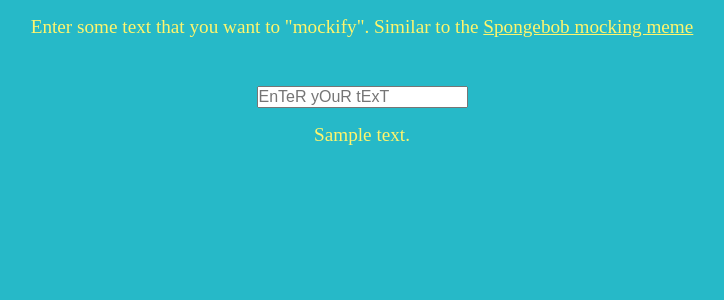
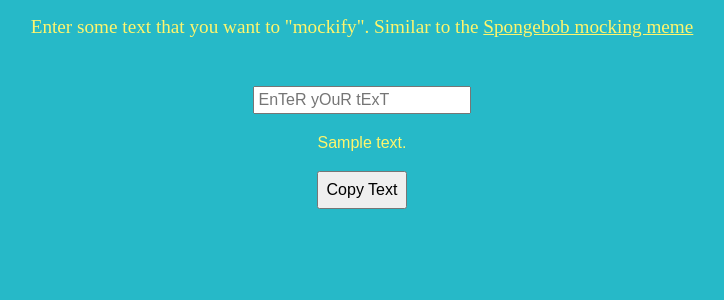
Before and after one commit to mattchupp/spongebob-meme, a Flask app: template templates/index.html in a window 1280 px wide. Shown: the top 300 px of the page, without its empty margins (278-1002 px from the left). Run offline with Flask 2, Linux system fonts and the light colour scheme; the template is opened without the code that fills it: most values are stand-ins (such as "Sample title", 1, 10 or a date in 2020).

Commit message:
added copy to clipboard button

```diff
--- a/app.py
+++ b/app.py
@@ -4,7 +4,7 @@ from flask import request, render_template
 
 
 app = flask.Flask(__name__)
-# app.config["DEBUG"] = True
+app.config["DEBUG"] = True
 
 # path -> /
 @app.route('/', methods=['GET', 'POST'])
--- a/static/app.css
+++ b/static/app.css
@@ -35,6 +35,7 @@ p {
 
 input[type=text] {
   font-size: 1rem;
+  padding: .2rem;
 }
 
 input[type=submit] {
@@ -44,3 +45,21 @@ input[type=submit] {
 label {
   font-size: 1.2rem;
 }
+
+#textToCopy {
+  /* font-size: 1.2rem;  */
+  text-align: center;
+  border: none;
+  background-color: #26B9C8;
+  margin: 1rem 0;
+  color: #FFF56C;
+}
+
+#textToCopy:focus {
+  outline: none;
+}
+
+button {
+  font-size: 1rem;
+  padding: .5rem;
+}
--- a/templates/index.html
+++ b/templates/index.html
@@ -18,9 +18,26 @@
         <input name="text_input" type="text" placeholder="EnTeR yOuR tExT">
         <!-- <input type="submit" value="submit"/> -->
       </form>
-      <p>{{ mocked_text }}</p>
+      {% if mocked_text %}
+        <!-- <p id="textToCopy">{{ mocked_text }}</p> -->
+        <input id="textToCopy" type="text" value="{{ mocked_text }}" readonly/>
+        <br />
+        <button class="copy-text-btn" onclick="copyText()">Copy Text</button>
+      {% endif %}
     </div>
   </div>
 
+  <script>
+    function copyText() {
+      var textToCopy = document.getElementById("textToCopy");
+      // alert(textToCopy)
+      textToCopy.select();
+      textToCopy.setSelectionRange(0, 99999); /*For mobile devices*/
+
+      document.execCommand("copy");
+
+      alert('Copied to clipboard ' + textToCopy.value);
+    }
+  </script>
 </body>
 </html>
```
